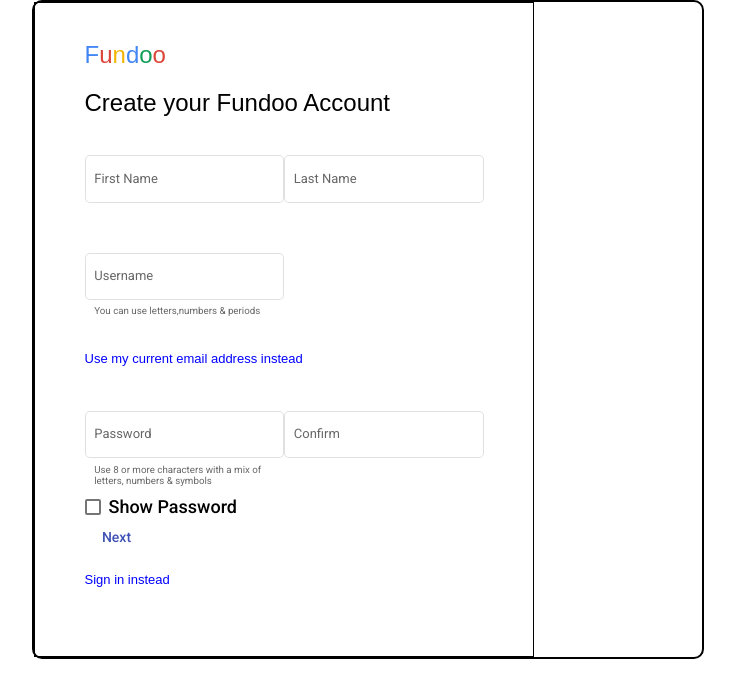
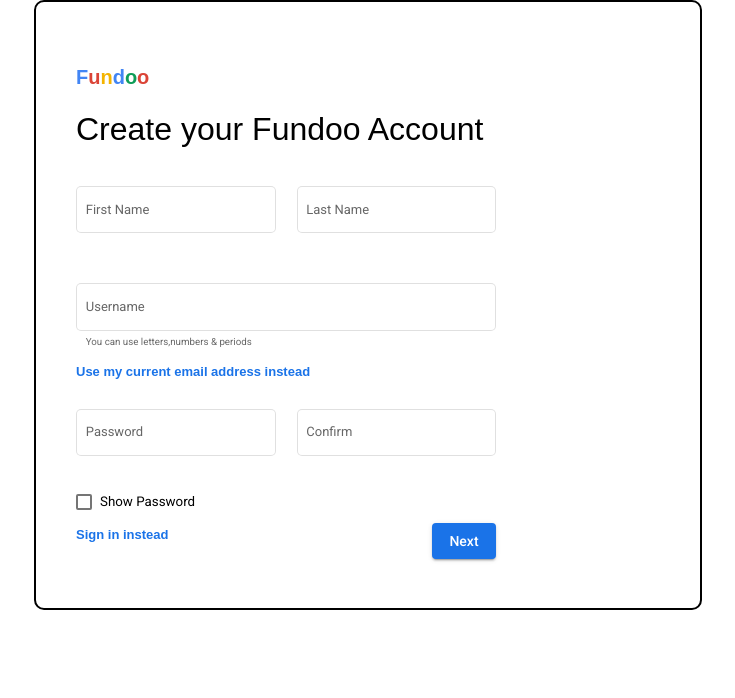
Before and after one commit to rohit001007/FundooNotes, an Angular app: page /registration in a window 1280 px wide. Shown: the top 698 px of the page, without its empty margins (272-1007 px from the left). Built offline with nearby package versions, Linux system fonts and the light colour scheme.

Commit message:
Added : Fundoo Image and Refactored Code

```diff
--- a/src/app/components/registration/registration.component.css
+++ b/src/app/components/registration/registration.component.css
@@ -7,28 +7,41 @@
 
 .left-div{
     width: 500px;
-    border: 1px solid;
+}
+
+h1{
+    font-size: xx-large;
+    font-weight: 100;
 }
 
 .header{
     padding: 40px;
-    font-size: x-large;
-    font-weight: 500;
     font-family: 'Google Sans','Noto Sans Myanmar UI',arial,sans-serif;
-    line-height: 24px;
 }
 
 .inputName{
-    display: flex;
-    justify-content: start;
     font-size: small;
+}
+
+.userName{
+    font-size: small;
+
 }
 
 .text{
     font-size: small;
-    color: blue;
+    color:var(--gm-fillbutton-container-color,#1a73e8);
+}
+
+span{
+    font-size: smaller;
 }
 
 .example-margin{
-    font-size: large;
+    font-size: smaller;
 }
+
+button{
+    background-color: var(--gm-fillbutton-container-color,#1a73e8);
+    color: white;
+}
--- a/src/app/components/registration/registration.component.html
+++ b/src/app/components/registration/registration.component.html
@@ -1,19 +1,23 @@
-<div class="Main" >
+<div class="Main" fxLayout="row" fxLayoutAlign="start center" >
 
-  <div class="left-div" fxLayout='row' fxLayoutAlign='space-around center'>
+  <div class="left-div">
 
     <div class="header">
 
-      <span style="color:#4285F4">F</span>
-      <span style="color:#DB4437">u</span>
-      <span style="color:#F4B400">n</span>
-      <span style="color:#4285F4">d</span>
-      <span style="color:#0F9D58">o</span>
-      <span style="color:#DB4437">o</span>
+      <h2>
+        <span style="color:#4285F4">F</span>
+          <span style="color:#DB4437">u</span>
+          <span style="color:#F4B400">n</span>
+          <span style="color:#4285F4">d</span>
+          <span style="color:#0F9D58">o</span>
+          <span style="color:#DB4437">o</span>
+      </h2>
 
-      <p>Create your Fundoo Account</p>
+      <h1>Create your Fundoo Account</h1>
 
-        <div class="inputName">
+      <form>
+
+        <div class="inputName" fxLayout="row" fxLayoutAlign="space-between start" >
           <p>
             <mat-form-field appearance="outline">
               <mat-label>First Name</mat-label>
@@ -32,9 +36,9 @@
           </p>
         </div>
 
-        <div class="inputName">
+        <div class="userName" >
           <p>
-            <mat-form-field appearance="outline">
+            <mat-form-field appearance="outline" [style.width.px]=420>
               <mat-label>Username</mat-label>
               <input matInput placeholder="Username">
               <mat-icon matSuffix></mat-icon>
@@ -43,15 +47,15 @@
           </p>
         </div>
 
-        <p class="text">Use my current email address instead<p>
+        <h3 class="text">Use my current email address instead</h3>
 
-        <div class="inputName">
+        <div class="inputName" fxLayout="row" fxLayoutAlign="space-between start">
           <p>
             <mat-form-field appearance="outline">
               <mat-label>Password</mat-label>
               <input matInput placeholder="Password">
               <mat-icon matSuffix></mat-icon>
-              <mat-hint>Use 8 or more characters with a mix of letters, numbers & symbols</mat-hint>
+              <mat-hint></mat-hint>
             </mat-form-field>
           </p>
           <p>
@@ -64,14 +68,26 @@
           </p>
         </div>
 
+      <!-- <span>Use 8 or more characters with a mix of letters, numbers & symbols</span> -->
+
+      <div>
         <mat-checkbox class="example-margin">Show Password</mat-checkbox>
+       </div>
 
-        <div class="button">
-          <button mat-button color="primary">Next</button>
-          <p class="text">Sign in instead<p></p>
+
+        <div class="button" fxLayout="row" fxLayoutAlign="space-between center"  >
+          <h3 class="text">Sign in instead<p></h3>
+          <button mat-raised-button>Next</button>
         </div>
 
+
+
+      </form>
     </div>
 </div>
 
-  </div>
+    <div class="right-div">
+      <img src="../../../assets/fundoo_img.svg">
+    </div>
+
+</div>
```
Also changed, not shown: src/assets/fundoo_img.svg (added).
